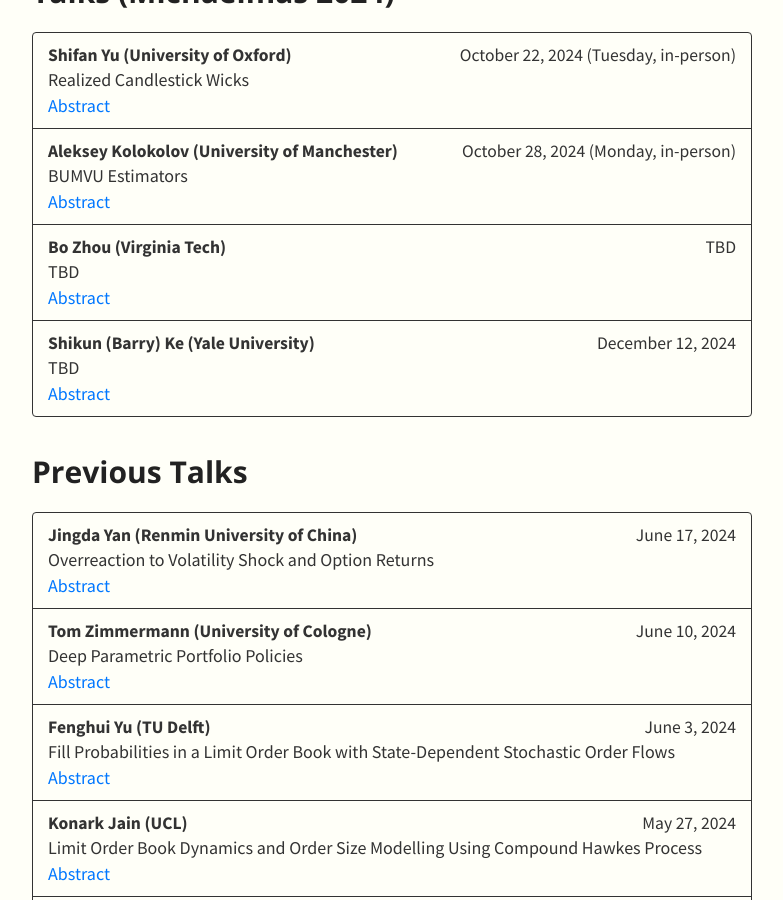
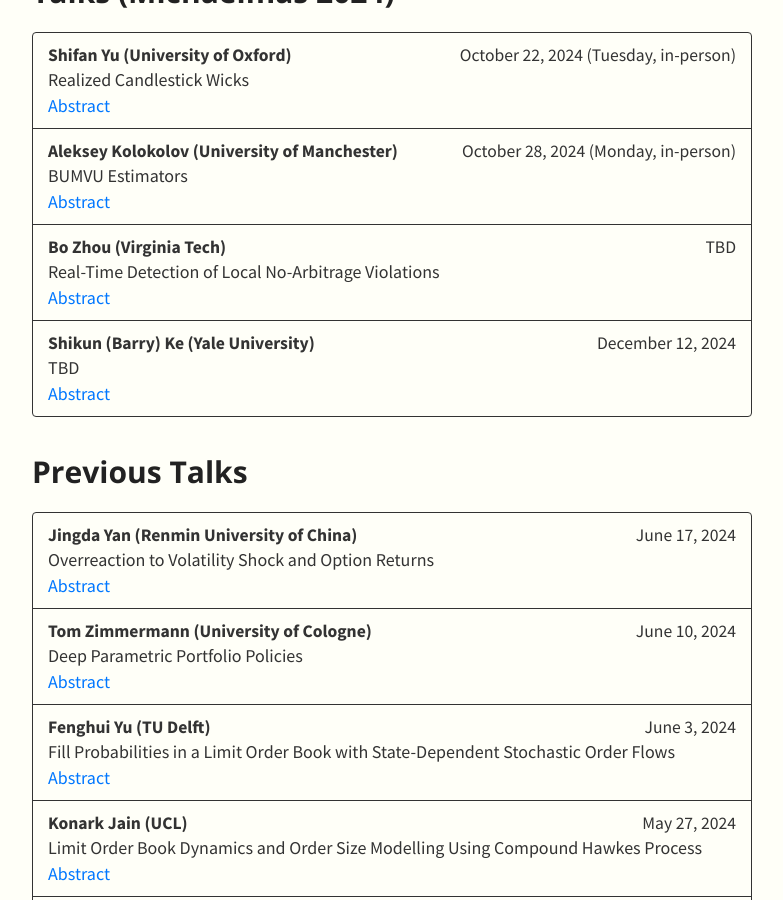
Before and after one commit to SML-Fin/SML-Fin.github.io, a Jekyll site: the page built from index.md, in a window 1280 px wide and 900 px high, scrolled down 558 px. Shown: the whole window, without its empty margins (248-1031 px from the left). Built offline with Jekyll 4.4.1, drawn with Linux system fonts in a browser that asks for light colours; nearby versions of some CDN libraries; our own code applies the rules of GitHub Pages for plain Markdown files.

Commit message:
Update talks.yml

```diff
--- a/_data/talks.yml
+++ b/_data/talks.yml
@@ -10,8 +10,8 @@
       abstract: We provide necessary and sufficient conditions for an (Unbiased) Block estimator to have Uniformly Minimum Variance. Our theory parallels the theory of UMVU estimation, the main novel insight being the focus on the covariance among blocks. We use this theory to derive lower variance bounds for block estimators of functionals of high-frequency volatility when the block size is fixed. We further show the relevance of the new theory for the classical problem of estimation of homoskedastic nonparametric regressions with varying mean. Finally, we introduce a new test for the presence of drift in financial data which exploits the precision of BUMVU estimators. The test shows abundant presence of drift in financial data.
     - speaker: Bo Zhou (Virginia Tech)
       date: TBD
-      title: TBD
-      abstract: TBD
+      title: Real-Time Detection of Local No-Arbitrage Violations
+      abstract: This paper focuses on the task of detecting local episodes involving violation of the standard Ito semimartingale assumption for financial asset prices in real time that might induce arbitrage opportunities. Our proposed detectors, defined as stopping rules, are applied sequentially to continually incoming high-frequency data. We show that they are asymptotically exponentially distributed in the absence of Ito semimartingale violations. On the other hand, when a violation occurs, we can achieve immediate detection under infill asymptotics. A Monte Carlo study demonstrates that the asymptotic results provide a good approximation to the finite-sample behavior of the sequential detectors. An empirical application to S\&P 500 index futures data corroborates the effectiveness of our detectors in swiftly identifying the emergence of an extreme return persistence episode in real time.
     - speaker: Shikun (Barry) Ke (Yale University)
       date: December 12, 2024
       title: TBD
```
